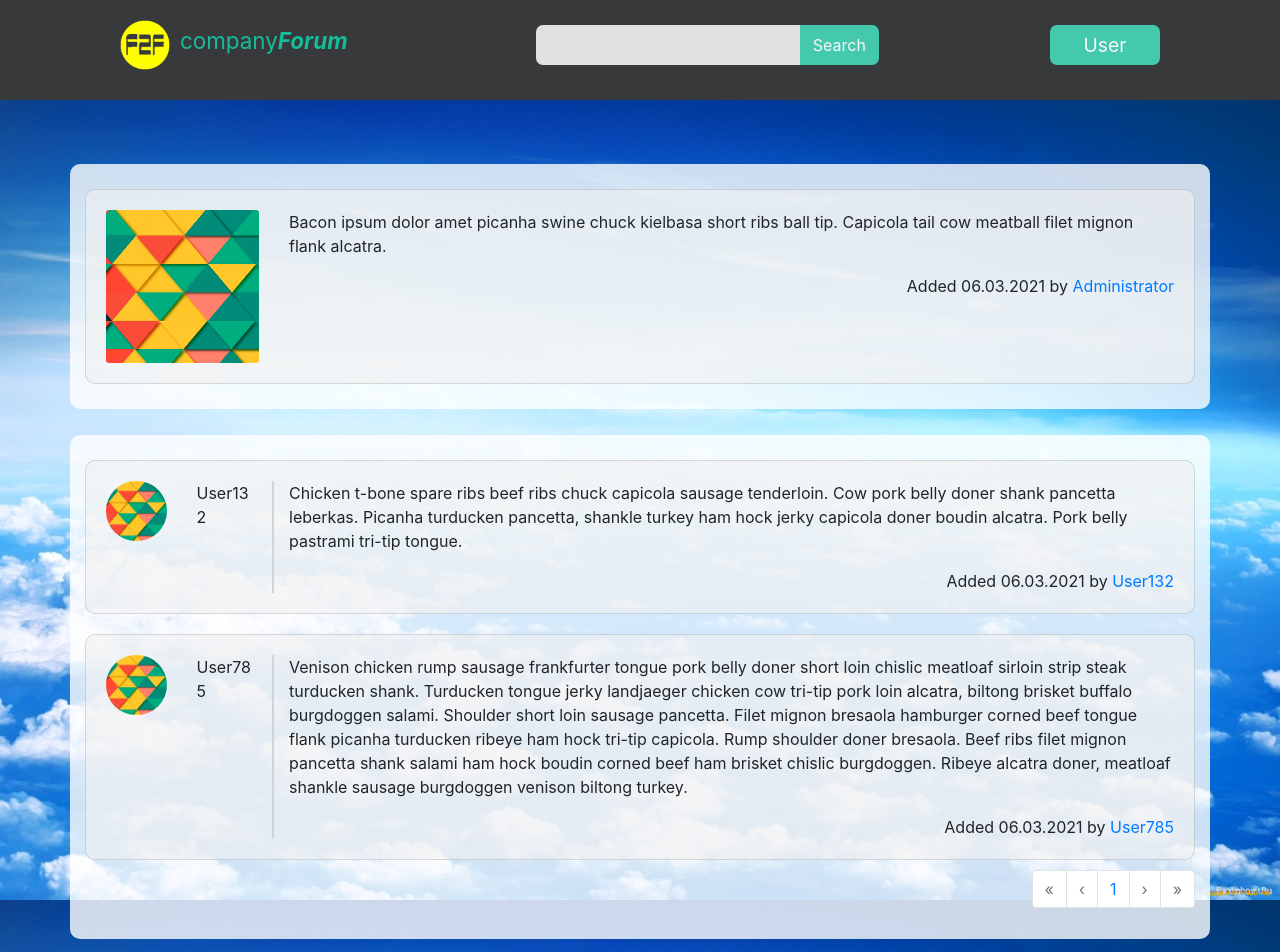
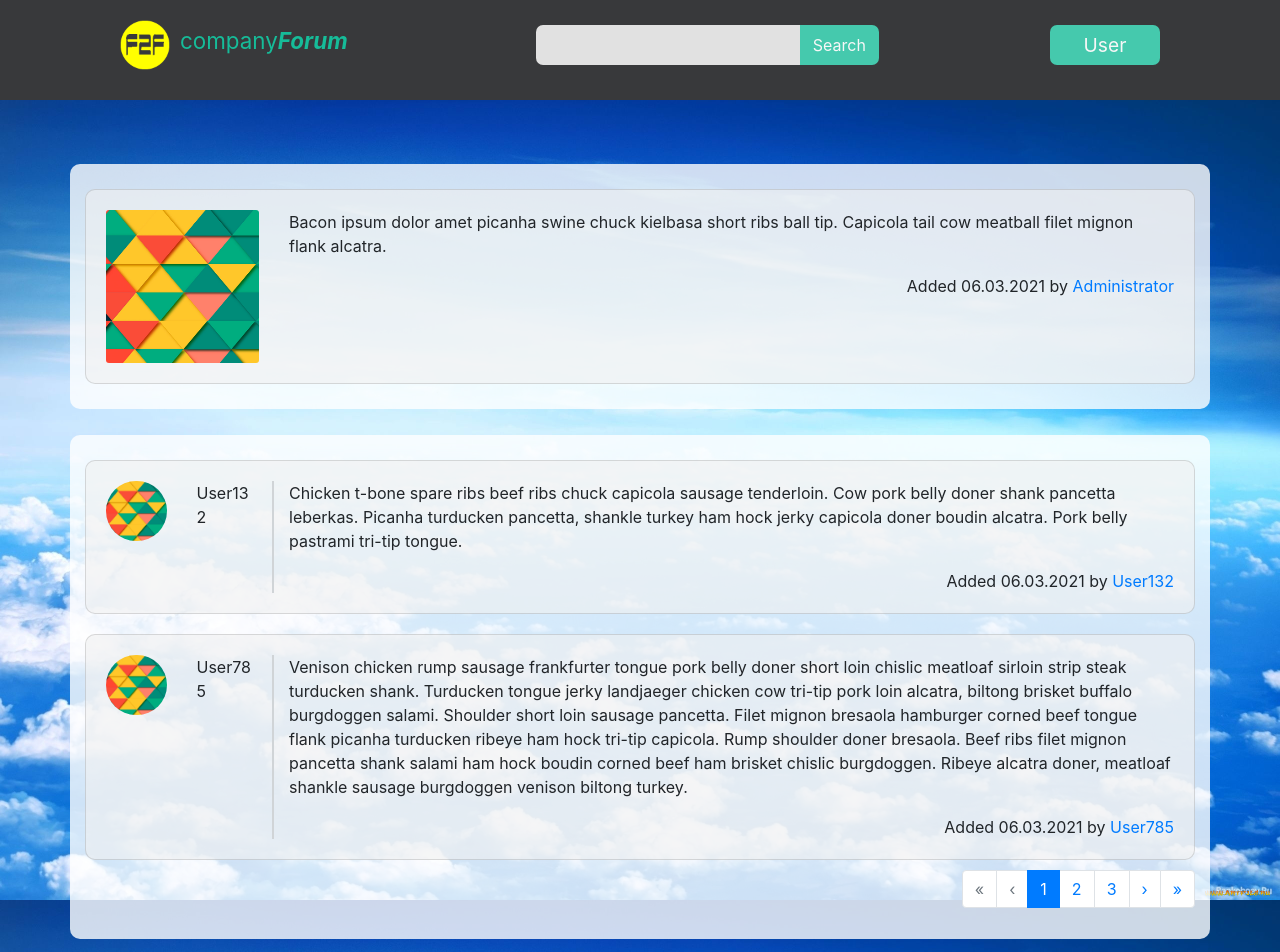
Before and after one commit to Konstantin2290/conference, a Vue app: page /theme in a window 1280 px wide. Shown: the top 952 px of the page. Built offline with nearby package versions, Linux system fonts and the light colour scheme.

Commit message:
fix: fix pagination

```diff
--- a/src/pages/AllThemes/AllThemes.vue
+++ b/src/pages/AllThemes/AllThemes.vue
@@ -78,6 +78,11 @@
     import MainFooter from "../../layouts/MainFooter";
     export default {
         name: "AllThemes",
+        data() {
+            return {
+                text: ''
+            }
+        },
         components: {
             BaseLayout,
             MainHeader,
--- a/src/pages/Theme/Theme.vue
+++ b/src/pages/Theme/Theme.vue
@@ -109,6 +109,28 @@
     import MainFooter from "../../layouts/MainFooter";
     export default {
         name: "Theme",
+        data() {
+            return {
+                perPage: 3,
+                currentPage: 1,
+                items: [
+                    { id: 1, first_name: 'Fred', last_name: 'Flintstone' },
+                    { id: 2, first_name: 'Wilma', last_name: 'Flintstone' },
+                    { id: 3, first_name: 'Barney', last_name: 'Rubble' },
+                    { id: 4, first_name: 'Betty', last_name: 'Rubble' },
+                    { id: 5, first_name: 'Pebbles', last_name: 'Flintstone' },
+                    { id: 6, first_name: 'Bamm Bamm', last_name: 'Rubble' },
+                    { id: 7, first_name: 'The Great', last_name: 'Gazzoo' },
+                    { id: 8, first_name: 'Rockhead', last_name: 'Slate' },
+                    { id: 9, first_name: 'Pearl', last_name: 'Slaghoople' }
+                ]
+            }
+        },
+        computed: {
+            rows() {
+                return this.items.length
+            }
+        },
         components: {
             BaseLayout,
             MainHeader,
```
